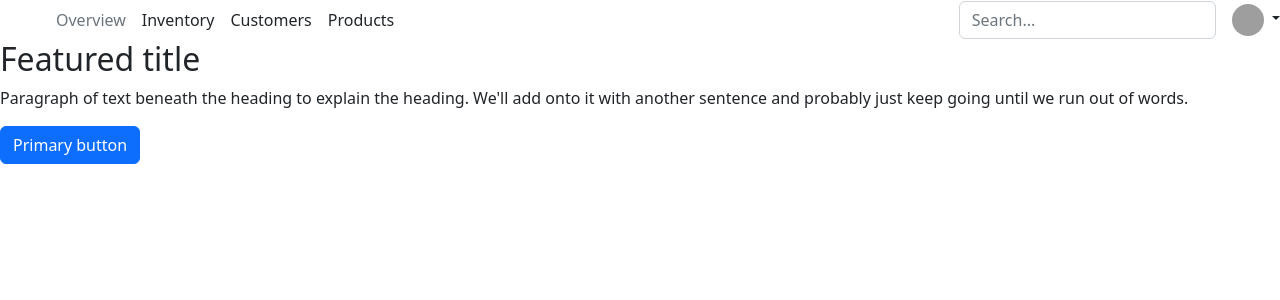
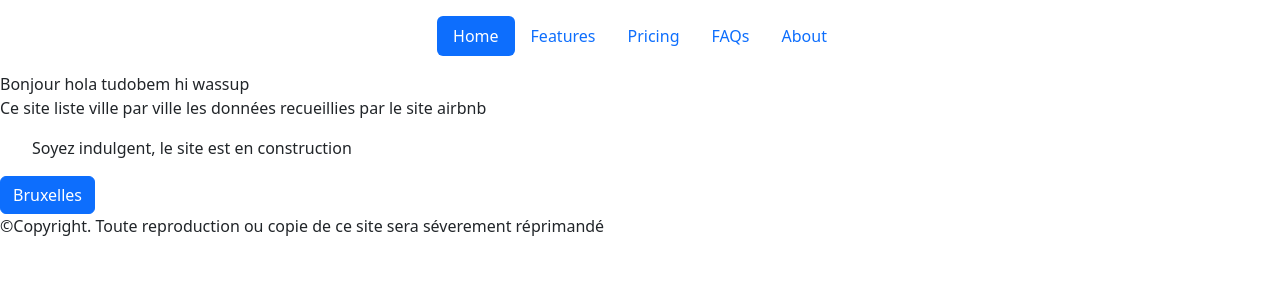
Before and after one commit to yaniskahoul/airbnb, a Django app: page / in a window 1280 px wide. Shown: the top 300 px of the page. Run offline with Django 4.2, Linux system fonts and the light colour scheme; grey boxes are pictures that could not be loaded.

Commit message:
rectif home_page

```diff
--- a/divers/templates/divers/home_page.html
+++ b/divers/templates/divers/home_page.html
@@ -1,6 +1,15 @@
 {% extends 'base.html' %}
 {% block content  %}
 
+<h3class="fs-2">
+Bonjour  hola   tudobem  hi  wassup</h3>
+    <p> Ce site liste ville par ville les données recueillies par le site airbnb
+        <ul>
+            Soyez indulgent, le site est en construction</ul>
+    </p>
+    <a href="#" class="btn btn-primary">
+      Bruxelles
+    </a>
 
 
 {% endblock content %}
--- a/divers/urls.py
+++ b/divers/urls.py
@@ -3,5 +3,6 @@ from django.urls import path
 from . import views
 
 urlpatterns = [
-    path('', views.home_page),
+    path('', views.home_view, name='home'),
+
 ]
--- a/divers/views.py
+++ b/divers/views.py
@@ -1,4 +1,7 @@
 from django.shortcuts import render
 
-def home_page (request):
-    return render(request,'divers/home_page.html')
+def home_view(request):
+    context = {
+        'test': "Ceci est un test"
+    }
+    return render(request,'divers/home_page.html', context=context)
--- a/templates/includes/footer.html
+++ b/templates/includes/footer.html
@@ -1,7 +1,6 @@
 <div>
-    <h3 class="fs-2">Featured title</h3>
-    <p>Paragraph of text beneath the heading to explain the heading. We'll add onto it with another sentence and probably just keep going until we run out of words.</p>
-    <a href="#" class="btn btn-primary">
-      Primary button
+  ©Copyright.
+      Toute reproduction ou copie de ce site sera séverement réprimandé
     </a>
+
   </div>
--- a/templates/includes/header.html
+++ b/templates/includes/header.html
@@ -1,29 +1,9 @@
-<div class="d-flex flex-wrap align-items-center justify-content-center justify-content-lg-start">
-    <a href="/" class="d-flex align-items-center mb-2 mb-lg-0 text-dark text-decoration-none">
-      <svg class="bi me-2" width="40" height="32" role="img" aria-label="Bootstrap"><use xlink:href="#bootstrap"></use></svg>
-    </a>
-
-    <ul class="nav col-12 col-lg-auto me-lg-auto mb-2 justify-content-center mb-md-0">
-      <li><a href="#" class="nav-link px-2 link-secondary">Overview</a></li>
-      <li><a href="#" class="nav-link px-2 link-dark">Inventory</a></li>
-      <li><a href="#" class="nav-link px-2 link-dark">Customers</a></li>
-      <li><a href="#" class="nav-link px-2 link-dark">Products</a></li>
+<header class="d-flex justify-content-center py-3">
+    <ul class="nav nav-pills">
+      <li class="nav-item"><a href="#" class="nav-link active" aria-current="page">Home</a></li>
+      <li class="nav-item"><a href="#" class="nav-link">Features</a></li>
+      <li class="nav-item"><a href="#" class="nav-link">Pricing</a></li>
+      <li class="nav-item"><a href="#" class="nav-link">FAQs</a></li>
+      <li class="nav-item"><a href="#" class="nav-link">About</a></li>
     </ul>
-
-    <form class="col-12 col-lg-auto mb-3 mb-lg-0 me-lg-3" role="search">
-      <input type="search" class="form-control" placeholder="Search..." aria-label="Search">
-    </form>
-
-    <div class="dropdown text-end">
-      <a href="#" class="d-block link-dark text-decoration-none dropdown-toggle" data-bs-toggle="dropdown" aria-expanded="false">
-        <img src="https://github.com/mdo.png" alt="mdo" width="32" height="32" class="rounded-circle">
-      </a>
-      <ul class="dropdown-menu text-small">
-        <li><a class="dropdown-item" href="#">New project...</a></li>
-        <li><a class="dropdown-item" href="#">Settings</a></li>
-        <li><a class="dropdown-item" href="#">Profile</a></li>
-        <li><hr class="dropdown-divider"></li>
-        <li><a class="dropdown-item" href="#">Sign out</a></li>
-      </ul>
-    </div>
-  </div>
+  </header>
```
